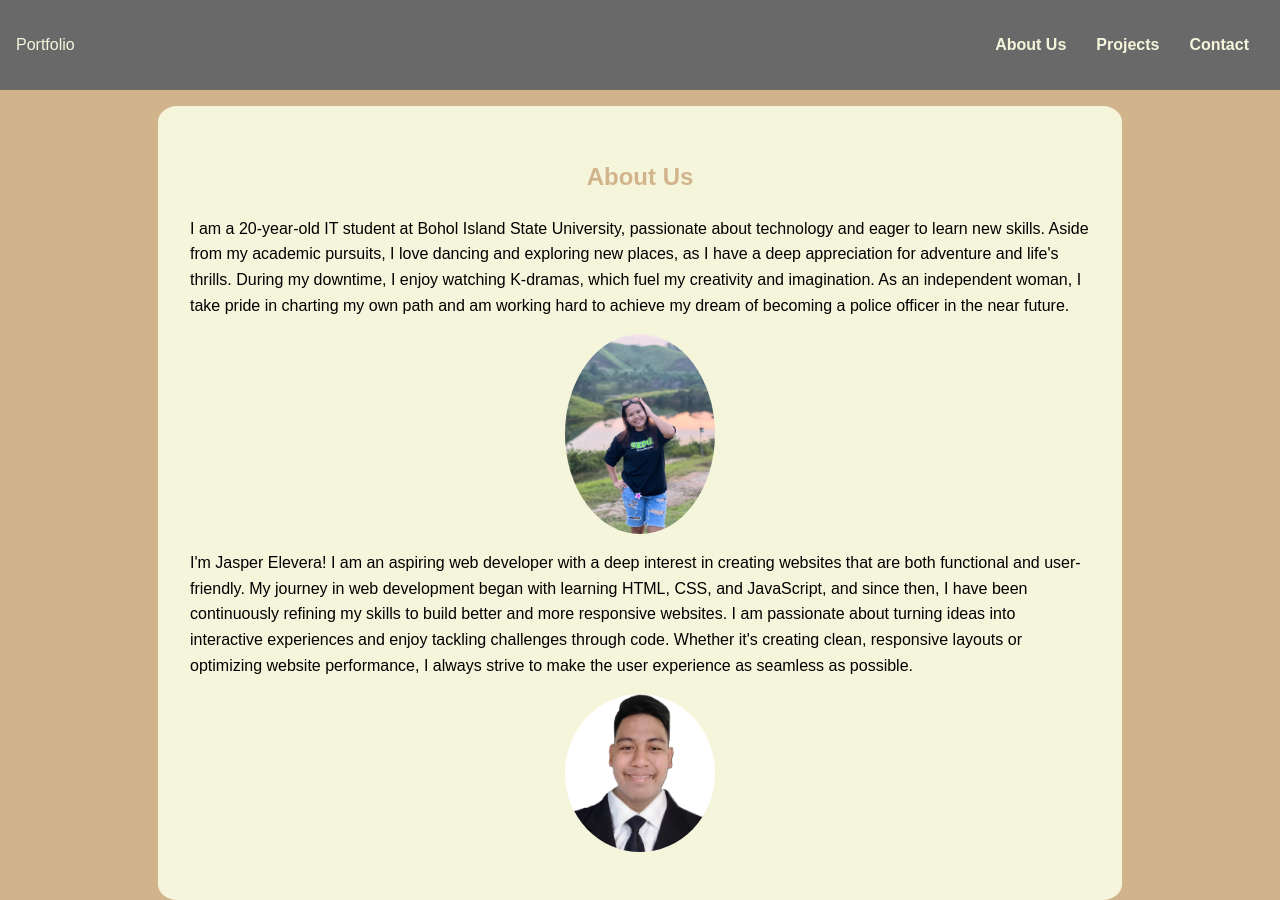
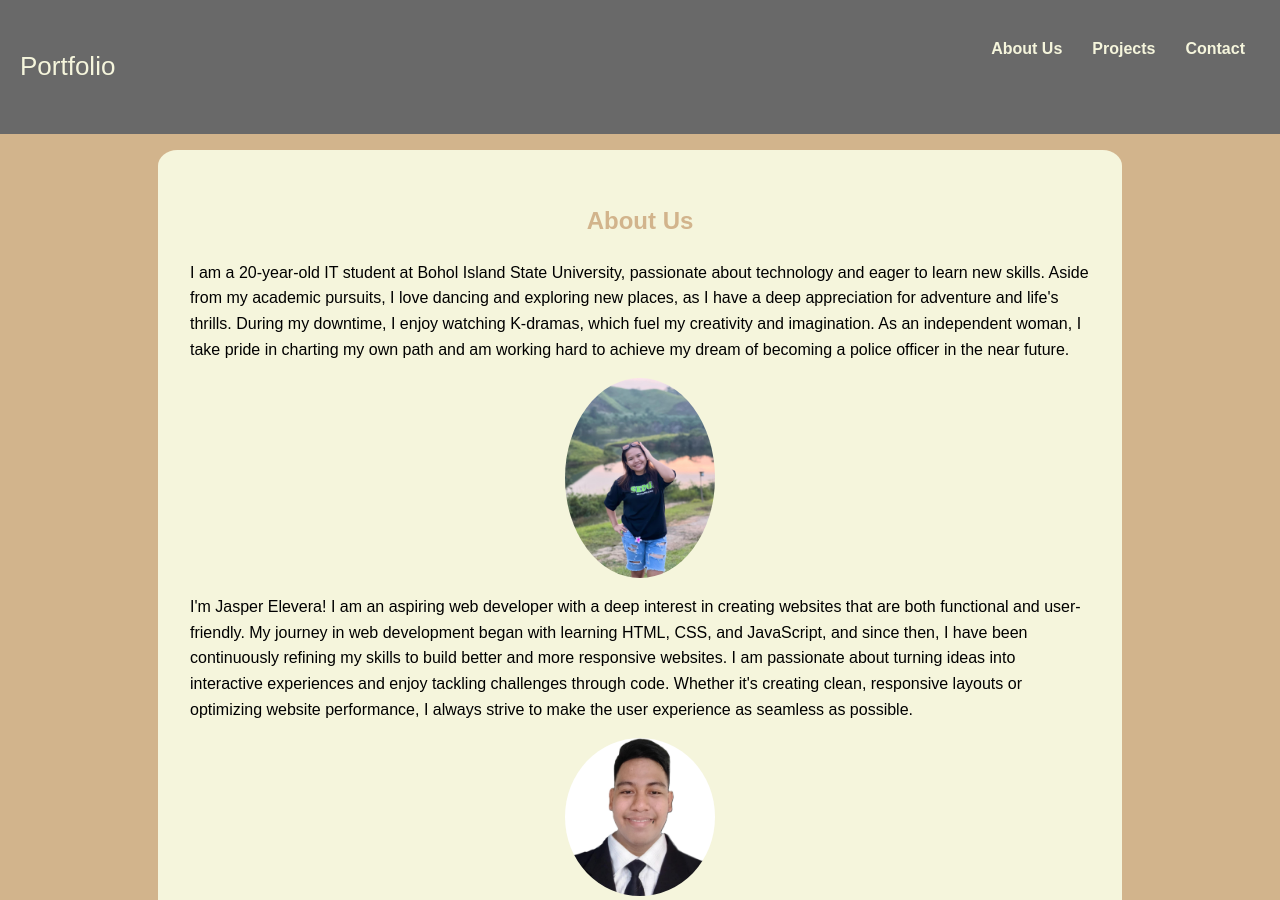
Before and after one commit to kathlynkaye/portfolio, a plain HTML site: page index.html in a window 1280 px wide. Shown: the top 900 px of the page. Drawn offline with Linux system fonts and the light colour scheme.

Commit message:
Update styles.css

```diff
--- a/styles.css
+++ b/styles.css
@@ -11,10 +11,14 @@ body {
 header {
     background: dimgray;
     color: beige;
-    padding: 1rem;
+    padding: 20px;
     text-align: center;
     display: flex;
     justify-content: space-between;
+}
+
+header p {
+    font-size: 26px;
 }
 
 header nav ul {
```
